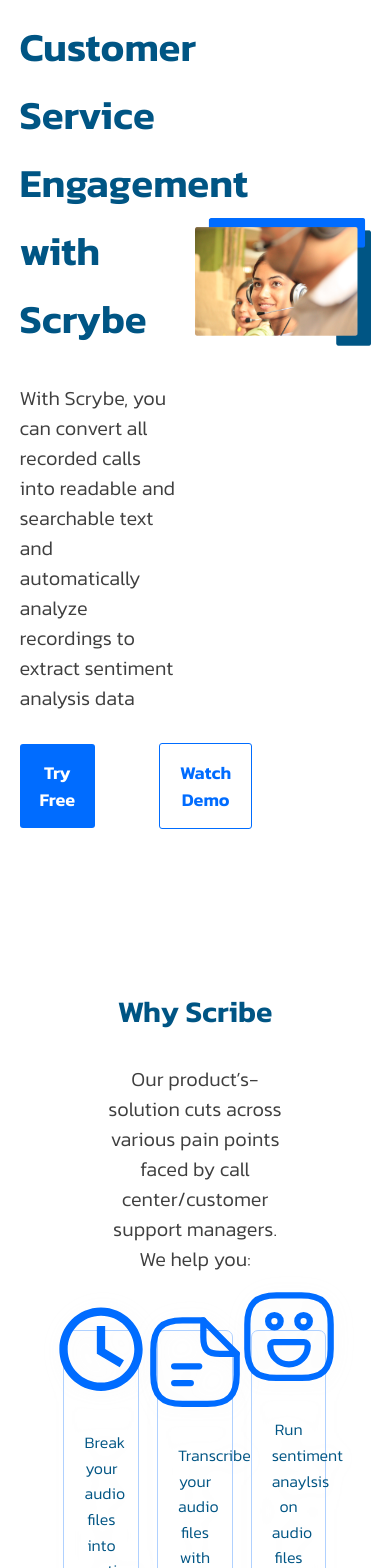
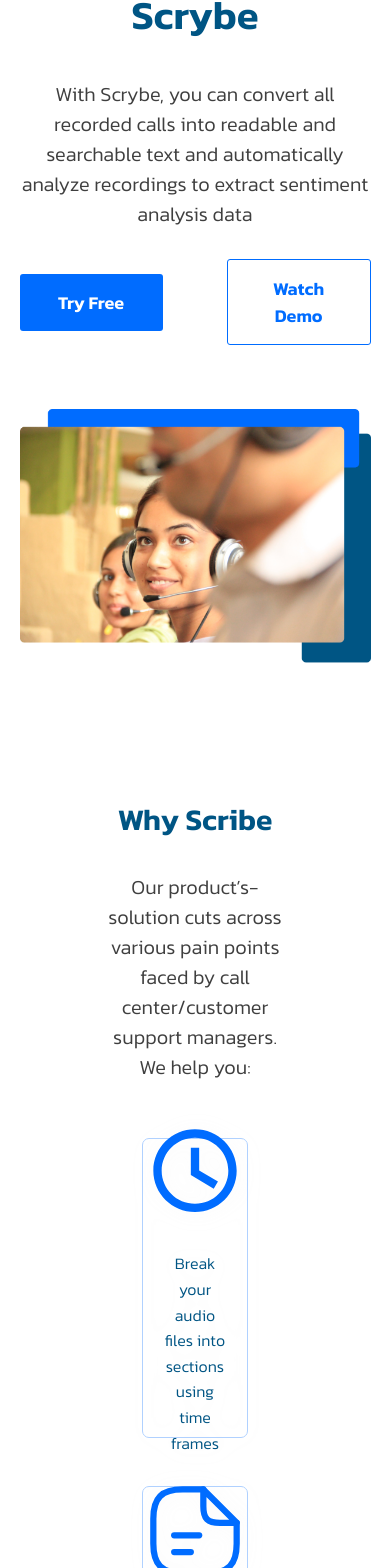
Before and after one commit to KodianKodes/customersupport.web-1, a React (Vite) app in the folder scrybe_frontend/: page /solution in a window 390 px wide. Shown: the part 419-1987 px from the top of the page. Built offline with nearby package versions, Linux system fonts and the light colour scheme.

Commit message:
fix:(scrybe:FRO-20:solution page) fix media query

```diff
--- a/scrybe_frontend/src/solutions-page/Solutions.scss
+++ b/scrybe_frontend/src/solutions-page/Solutions.scss
@@ -51,7 +51,7 @@
 }
 
 .content-section {
-    padding: 10rem 0;
+    padding: 8rem 0;
     .container {
         @include container;
 
@@ -105,7 +105,7 @@
 .why-scrybe {
     .container {
         @include container;
-        padding: 0 0 10rem 0;
+        padding: 0 0 6rem 0;
 
         h1 {
             color: #005584;
@@ -306,3 +306,40 @@
         }
     }
 }
+
+@media (max-width: 1121px) {
+    .content-section {
+        .container {
+            .flex-items {
+                flex-direction: column;
+                row-gap: 4rem;
+
+                .txt-item, .img-item {
+                    width: 100%;
+                }
+
+                .txt-item {
+                    text-align: center;
+
+                    .btns {
+                        align-items: center;
+                        justify-content: center;
+                    }
+                }
+            }
+        }
+    }
+
+    .why-scrybe {
+        .container {
+            .card-container {
+                flex-direction: column;
+                row-gap: 3rem;
+
+                .card {
+                    width: 38%;
+                }
+            }
+        }
+    }
+}
```
Also changed, not shown: scrybe_frontend/src/solutions-page/Solutions.jsx (+14 -8 lines).
